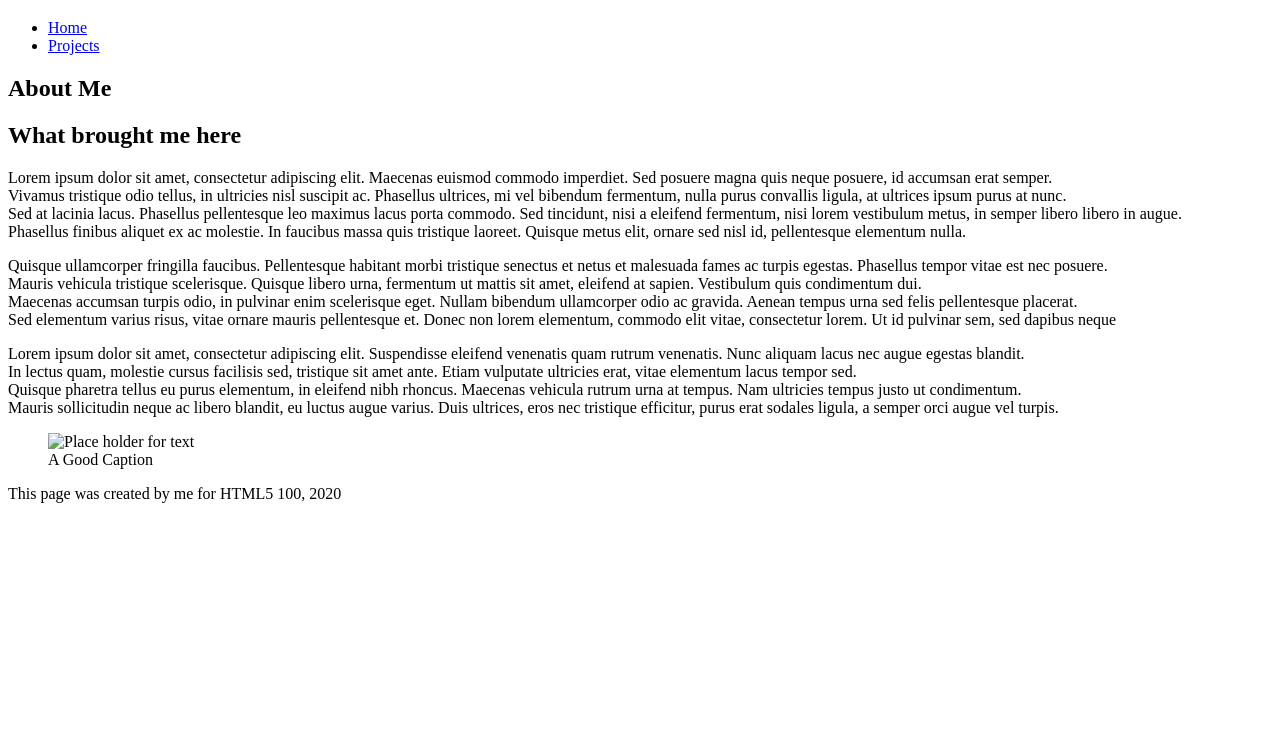
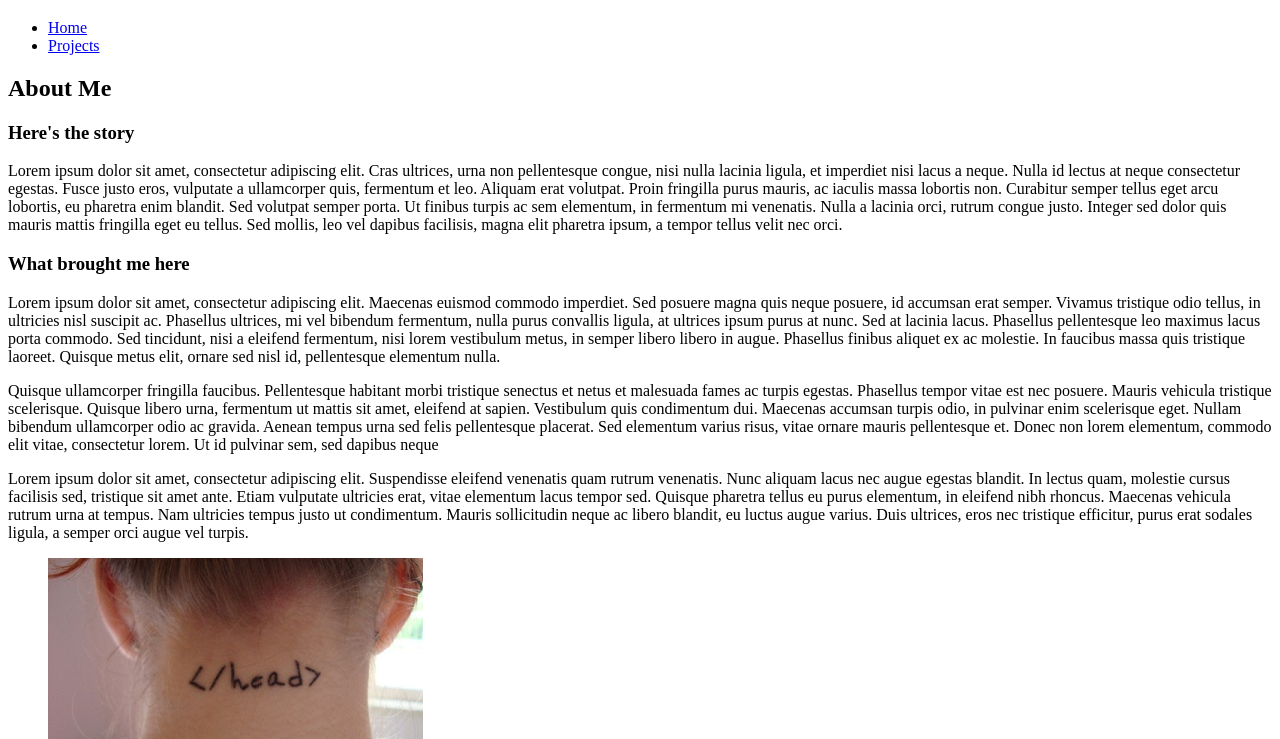
Before and after one commit to anthonyjprater/portfolio, a plain HTML site: page index.html in a window 1280 px wide. Shown: the part 61-800 px from the top of the page. Drawn offline with Linux system fonts and the light colour scheme.

Commit message:
added an image and updated html

```diff
--- a/index.html
+++ b/index.html
@@ -17,29 +17,37 @@
 
     <section>
       <h2>About Me</h2>
+        <article>
+          <h3>Here's the story</h3>
+            <p>Lorem ipsum dolor sit amet, consectetur adipiscing elit. Cras ultrices, urna non pellentesque congue, nisi nulla lacinia ligula, et imperdiet nisi lacus a neque. Nulla id lectus at neque consectetur egestas. Fusce justo eros, vulputate a ullamcorper quis, fermentum et leo. Aliquam erat volutpat. Proin fringilla purus mauris, ac iaculis massa lobortis non. Curabitur semper tellus eget arcu lobortis, eu pharetra enim blandit. Sed volutpat semper porta. Ut finibus turpis ac sem elementum, in fermentum mi venenatis. Nulla a lacinia orci, rutrum congue justo. Integer sed dolor quis mauris mattis fringilla eget eu tellus. Sed mollis, leo vel dapibus facilisis, magna elit pharetra ipsum, a tempor tellus velit nec orci.</p>
+
+        </article>
       <article>
-        <h2>What brought me here</h2>
-        <p>Lorem ipsum dolor sit amet, consectetur adipiscing elit. Maecenas euismod commodo imperdiet. Sed posuere magna quis neque posuere, id accumsan erat semper.<br>
-           Vivamus tristique odio tellus, in ultricies nisl suscipit ac. Phasellus ultrices, mi vel bibendum fermentum, nulla purus convallis ligula, at ultrices ipsum purus at nunc.<br>
-           Sed at lacinia lacus. Phasellus pellentesque leo maximus lacus porta commodo. Sed tincidunt, nisi a eleifend fermentum, nisi lorem vestibulum metus, in semper libero libero in augue.<br>
+        <h3>What brought me here</h3>
+        <p>Lorem ipsum dolor sit amet, consectetur adipiscing elit. Maecenas euismod commodo imperdiet. Sed posuere magna quis neque posuere, id accumsan erat semper.
+           Vivamus tristique odio tellus, in ultricies nisl suscipit ac. Phasellus ultrices, mi vel bibendum fermentum, nulla purus convallis ligula, at ultrices ipsum purus at nunc.
+           Sed at lacinia lacus. Phasellus pellentesque leo maximus lacus porta commodo. Sed tincidunt, nisi a eleifend fermentum, nisi lorem vestibulum metus, in semper libero libero in augue.
            Phasellus finibus aliquet ex ac molestie. In faucibus massa quis tristique laoreet. Quisque metus elit, ornare sed nisl id, pellentesque elementum nulla.</p>
-        <p>Quisque ullamcorper fringilla faucibus. Pellentesque habitant morbi tristique senectus et netus et malesuada fames ac turpis egestas. Phasellus tempor vitae est nec posuere.<br>
-           Mauris vehicula tristique scelerisque. Quisque libero urna, fermentum ut mattis sit amet, eleifend at sapien. Vestibulum quis condimentum dui.<br>
-           Maecenas accumsan turpis odio, in pulvinar enim scelerisque eget. Nullam bibendum ullamcorper odio ac gravida. Aenean tempus urna sed felis pellentesque placerat.<br>
+        <p>Quisque ullamcorper fringilla faucibus. Pellentesque habitant morbi tristique senectus et netus et malesuada fames ac turpis egestas. Phasellus tempor vitae est nec posuere.
+           Mauris vehicula tristique scelerisque. Quisque libero urna, fermentum ut mattis sit amet, eleifend at sapien. Vestibulum quis condimentum dui.
+           Maecenas accumsan turpis odio, in pulvinar enim scelerisque eget. Nullam bibendum ullamcorper odio ac gravida. Aenean tempus urna sed felis pellentesque placerat.
            Sed elementum varius risus, vitae ornare mauris pellentesque et. Donec non lorem elementum, commodo elit vitae, consectetur lorem. Ut id pulvinar sem, sed dapibus neque</p>
       </article>
       <aside>
-        <p>Lorem ipsum dolor sit amet, consectetur adipiscing elit. Suspendisse eleifend venenatis quam rutrum venenatis. Nunc aliquam lacus nec augue egestas blandit.<br>
-           In lectus quam, molestie cursus facilisis sed, tristique sit amet ante. Etiam vulputate ultricies erat, vitae elementum lacus tempor sed.<br>
-           Quisque pharetra tellus eu purus elementum, in eleifend nibh rhoncus. Maecenas vehicula rutrum urna at tempus. Nam ultricies tempus justo ut condimentum.<br>
+        <p>Lorem ipsum dolor sit amet, consectetur adipiscing elit. Suspendisse eleifend venenatis quam rutrum venenatis. Nunc aliquam lacus nec augue egestas blandit.
+           In lectus quam, molestie cursus facilisis sed, tristique sit amet ante. Etiam vulputate ultricies erat, vitae elementum lacus tempor sed.
+           Quisque pharetra tellus eu purus elementum, in eleifend nibh rhoncus. Maecenas vehicula rutrum urna at tempus. Nam ultricies tempus justo ut condimentum.
            Mauris sollicitudin neque ac libero blandit, eu luctus augue varius. Duis ultrices, eros nec tristique efficitur, purus erat sodales ligula, a semper orci augue vel turpis.</p>
       </aside>
       <figure>
-        <img src="###" alt="Place holder for text">
-        <figcaption>A Good Caption</figcaption>
+        <img src="images/code-tattoo-small.jpg" alt="Tattoo of HTML elements">
+        <figcaption>That's an interesting way to remember.</figcaption>
       </figure>
     </section>
-
+    <section>
+      <h3>Contact Me</h3>
+        <p><a href="mailto:ajp84@uw.edu">Send Me an Email</a></p>
+    </section>
     <footer>
       <p>This page was created by me for HTML5 100, 2020</p>
     </footer>
```
Also changed, not shown: images/code-tattoo-small.jpg (added), images/code-tattoo.jpg (added).
